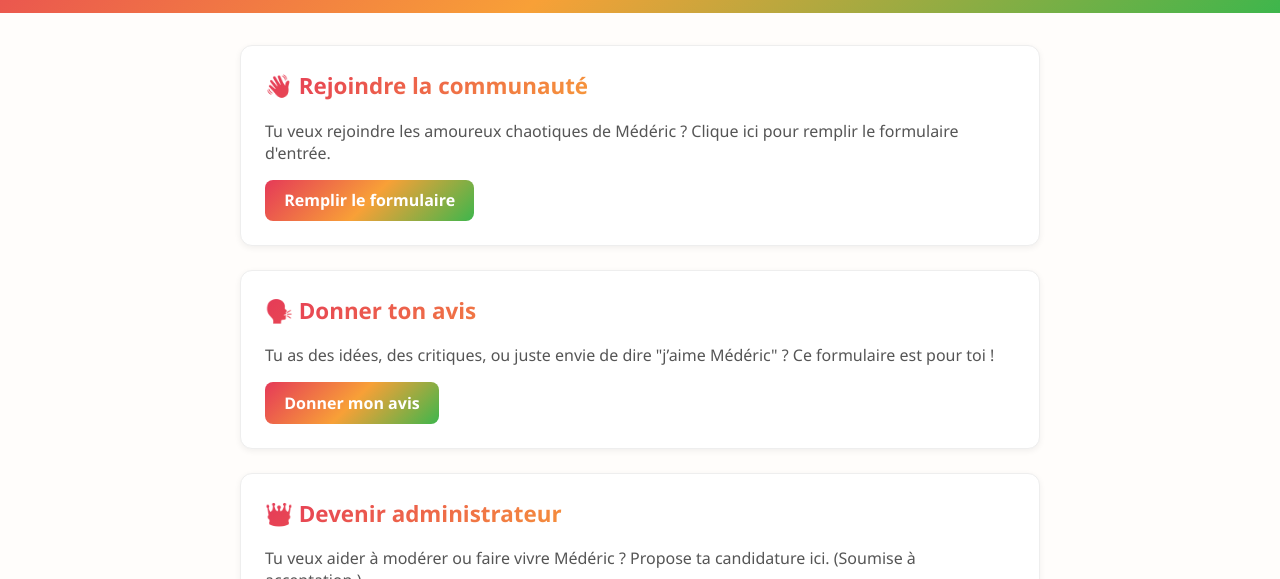
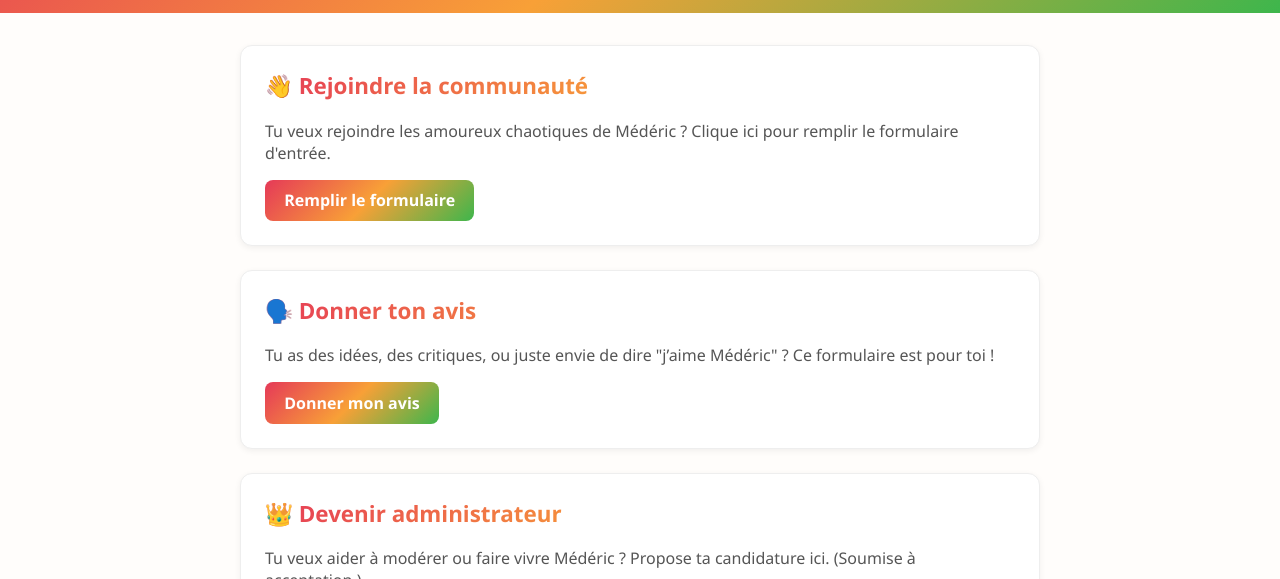
Before and after one commit to chepa612/chepa612.github.io, a plain HTML site: page index.html in a window 1280 px wide. Shown: the part 221-800 px from the top of the page. Drawn offline with Linux system fonts and the light colour scheme.

Commit message:
Fixing emojis color

```diff
--- a/index.html
+++ b/index.html
@@ -116,19 +116,25 @@
   <div class="container">
 
     <div class="card">
-      <h2><font style="color: white;">👋</font> Rejoindre la communauté</h2>
+      <h2>
+        <font style="color: white; -webkit-text-fill-color: white;">👋</font> Rejoindre la communauté
+      </h2>
       <p>Tu veux rejoindre les amoureux chaotiques de Médéric ? Clique ici pour remplir le formulaire d'entrée.</p>
       <a href="https://forms.gle/TSQBdGHqNpz5mKPy8" target="_blank">Remplir le formulaire</a>
     </div>
 
     <div class="card">
-      <h2><font style="color: white;">🗣️</font> Donner ton avis</h2>
+      <h2>
+        <font style="color: white; -webkit-text-fill-color: white;">🗣️</font> Donner ton avis
+      </h2>
       <p>Tu as des idées, des critiques, ou juste envie de dire "j’aime Médéric" ? Ce formulaire est pour toi !</p>
       <a href="https://forms.gle/h3ZhjFHKkVAS6BDh6" target="_blank">Donner mon avis</a>
     </div>
 
     <div class="card">
-      <h2><font style="color: white;">👑</font> Devenir administrateur</h2>
+      <h2>
+        <font style="color: white; -webkit-text-fill-color: white;">👑</font> Devenir administrateur
+      </h2>
       <p>Tu veux aider à modérer ou faire vivre Médéric ? Propose ta candidature ici. (Soumise à acceptation.)</p>
       <a href="https://docs.google.com/forms/d/e/1FAIpQLSedsd-FmtS0OTLUZqItx76oe99vYMwW_QhQriTg9LxJUlkdiw/viewform?usp=header"
         target="_blank">Candidater</a>
```
